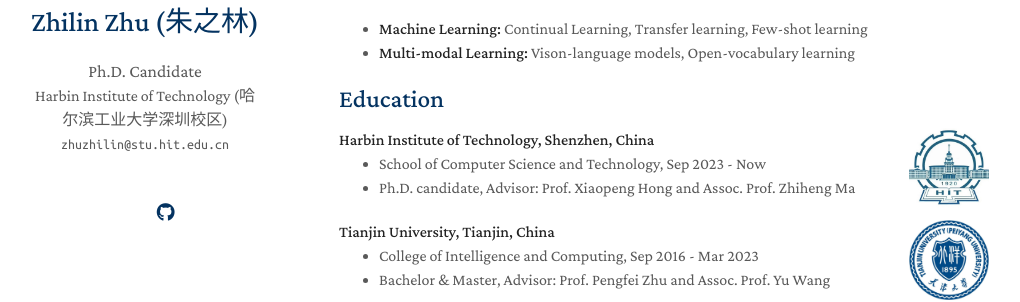
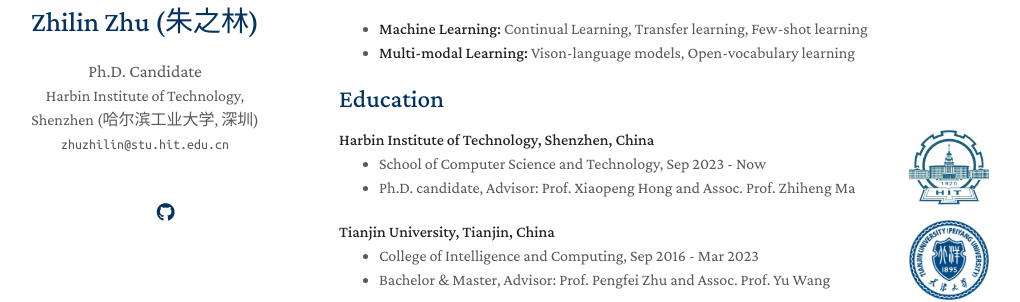
Before and after one commit to z1358/z1358.github.io, a Jekyll site: the page built from index.md, in a window 1280 px wide. Shown: the part 250-552 px from the top of the page, without its empty margins (131-1151 px from the left). Built offline with Jekyll 4.4.1, drawn with Linux system fonts in a browser that asks for light colours; a style sheet for code colours, icons or effects is not loaded; our own code applies the rules of GitHub Pages for plain Markdown files.

Commit message:
Update _config.yml

```diff
--- a/_config.yml
+++ b/_config.yml
@@ -1,7 +1,7 @@
 # Basic Information
 title: Zhilin Zhu (朱之林)
 position: Ph.D. Candidate
-affiliation: Harbin Institute of Technology (哈尔滨工业大学深圳校区)
+affiliation: Harbin Institute of Technology, Shenzhen (哈尔滨工业大学, 深圳)
 email: zhuzhilin@stu.hit.edu.cn
 
 # Search Engine Optimization (SEO)
```
